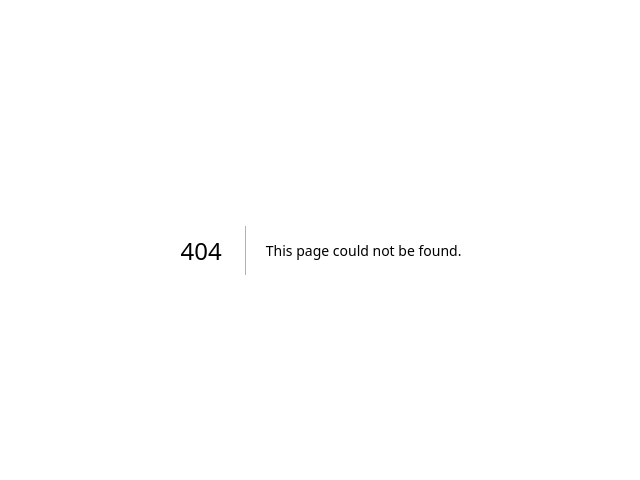
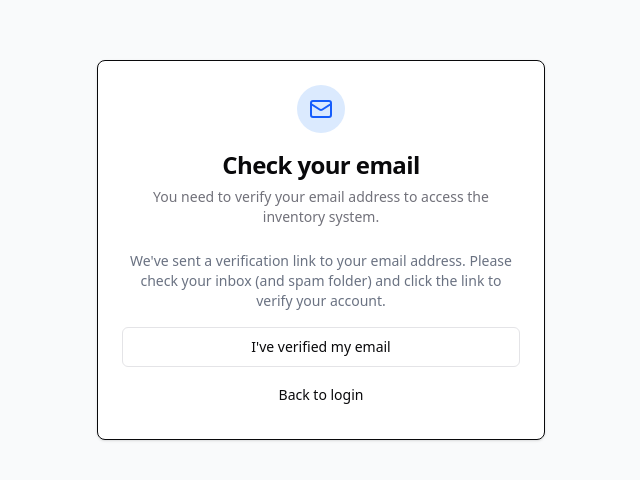
Before and after one commit to abdulraheem1792002-sketch/inventory-system, a Next.js app: page /verify-email in a window 1280 px wide. Before the commit this address had no page. Shown: the part 150-630 px from the top of the page, without its empty margins (319-959 px from the left). Built offline with nearby package versions, Linux system fonts and the light colour scheme.

Commit message:
feat: Add email verification enforcement and verify-email page

```diff
--- /dev/null
+++ b/src/app/auth/callback/route.ts
@@ -0,0 +1,29 @@
+import { createClient } from "@/lib/supabase/server"
+import { NextResponse } from "next/server"
+
+export async function GET(request: Request) {
+    const { searchParams, origin } = new URL(request.url)
+    const code = searchParams.get("code")
+    // if "next" is in param, use it as the redirect URL
+    const next = searchParams.get("next") ?? "/inventory"
+
+    if (code) {
+        const supabase = await createClient()
+        const { error } = await supabase.auth.exchangeCodeForSession(code)
+        if (!error) {
+            const forwardedHost = request.headers.get("x-forwarded-host") // original origin before load balancer
+            const isLocalEnv = process.env.NODE_ENV === "development"
+            if (isLocalEnv) {
+                // we can be sure that there is no load balancer in between, so no need to watch for X-Forwarded-Host
+                return NextResponse.redirect(`${origin}${next}`)
+            } else if (forwardedHost) {
+                return NextResponse.redirect(`https://${forwardedHost}${next}`)
+            } else {
+                return NextResponse.redirect(`${origin}${next}`)
+            }
+        }
+    }
+
+    // return the user to an error page with instructions
+    return NextResponse.redirect(`${origin}/login?error=Could not verify email`)
+}
--- /dev/null
+++ b/src/app/verify-email/page.tsx
@@ -0,0 +1,41 @@
+"use client"
+import { Card, CardContent, CardHeader, CardTitle, CardDescription } from "@/components/ui/card"
+import { Button } from "@/components/ui/button"
+import { logout } from "../auth/actions"
+import { Mail } from "lucide-react"
+
+export default function VerifyEmailPage() {
+    return (
+        <div className="min-h-screen flex items-center justify-center bg-gray-50 dark:bg-gray-900 p-4">
+            <Card className="w-full max-w-md">
+                <CardHeader className="text-center">
+                    <div className="flex justify-center mb-4">
+                        <div className="rounded-full bg-blue-100 p-3 dark:bg-blue-900/20">
+                            <Mail className="h-6 w-6 text-blue-600 dark:text-blue-400" />
+                        </div>
+                    </div>
+                    <CardTitle className="text-2xl">Check your email</CardTitle>
+                    <CardDescription>
+                        You need to verify your email address to access the inventory system.
+                    </CardDescription>
+                </CardHeader>
+                <CardContent className="space-y-4">
+                    <p className="text-center text-sm text-gray-500 dark:text-gray-400">
+                        We've sent a verification link to your email address.
+                        Please check your inbox (and spam folder) and click the link to verify your account.
+                    </p>
+                    <div className="flex flex-col gap-2">
+                        <Button variant="outline" className="w-full" onClick={() => window.location.reload()}>
+                            I've verified my email
+                        </Button>
+                        <form action={logout}>
+                            <Button variant="ghost" className="w-full">
+                                Back to login
+                            </Button>
+                        </form>
+                    </div>
+                </CardContent>
+            </Card>
+        </div>
+    )
+}
--- a/src/middleware.ts
+++ b/src/middleware.ts
@@ -37,21 +37,53 @@ export async function middleware(request: NextRequest) {
         data: { user },
     } = await supabase.auth.getUser()
 
+    if (user) {
+        console.log("Middleware User Debug:", {
+            id: user.id,
+            email: user.email,
+            confirmed_at: user.email_confirmed_at,
+            app_metadata: user.app_metadata,
+            user_metadata: user.user_metadata
+        })
+    }
+
     const path = request.nextUrl.pathname
 
     // Protect inventory routes
-    if (path.startsWith("/inventory") && !user) {
-        return NextResponse.redirect(new URL("/login", request.url))
+    if (path.startsWith("/inventory")) {
+        if (!user) {
+            return NextResponse.redirect(new URL("/login", request.url))
+        }
+        // Check if email is verified
+        if (!user.email_confirmed_at) {
+            return NextResponse.redirect(new URL("/verify-email", request.url))
+        }
+    }
+
+    // Handle verify-email page
+    if (path.startsWith("/verify-email")) {
+        if (!user) {
+            return NextResponse.redirect(new URL("/login", request.url))
+        }
+        if (user.email_confirmed_at) {
+            return NextResponse.redirect(new URL("/inventory", request.url))
+        }
     }
 
     // Redirect logged-in users away from login page
     if (path.startsWith("/login") && user) {
+        if (!user.email_confirmed_at) {
+            return NextResponse.redirect(new URL("/verify-email", request.url))
+        }
         return NextResponse.redirect(new URL("/inventory", request.url))
     }
 
     // Root path redirect - slightly different logic to handle initial load
     if (path === "/") {
         if (user) {
+            if (!user.email_confirmed_at) {
+                return NextResponse.redirect(new URL("/verify-email", request.url))
+            }
             return NextResponse.redirect(new URL("/inventory", request.url))
         } else {
             return NextResponse.redirect(new URL("/login", request.url))
```
